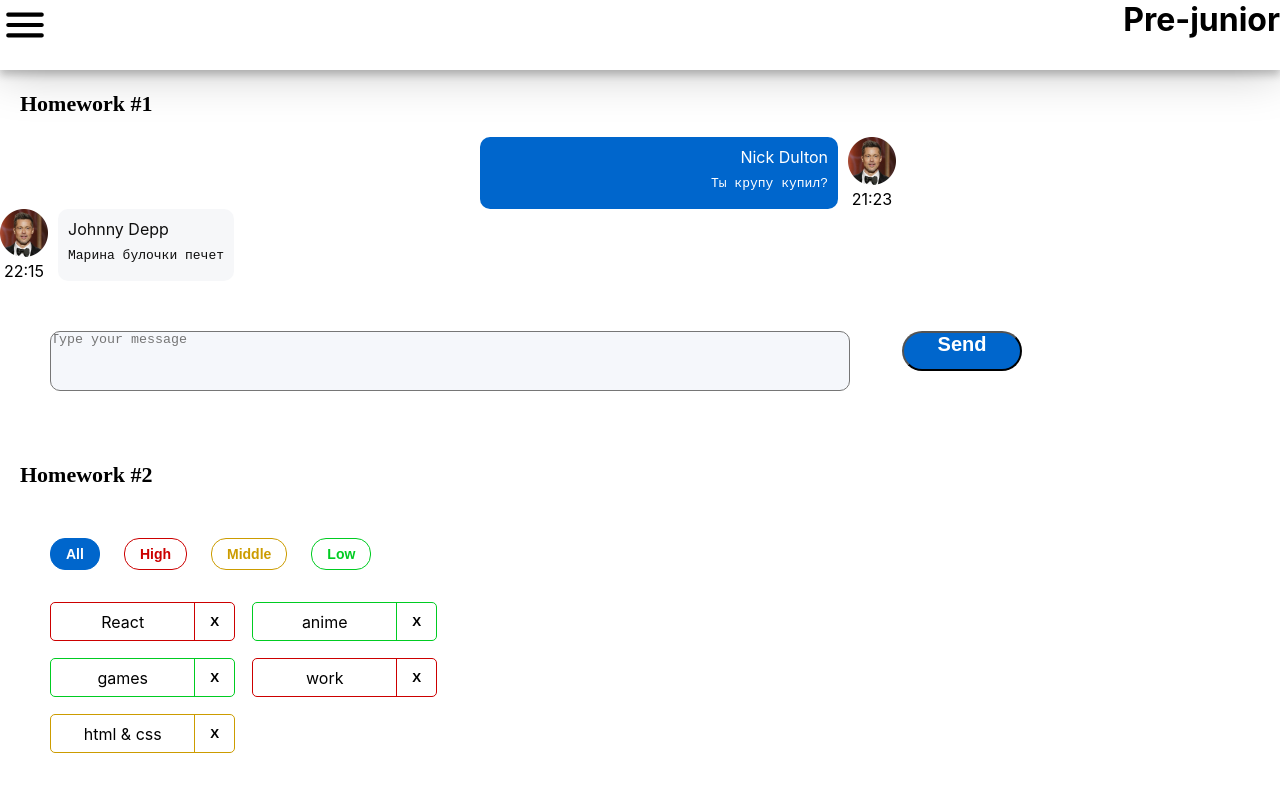
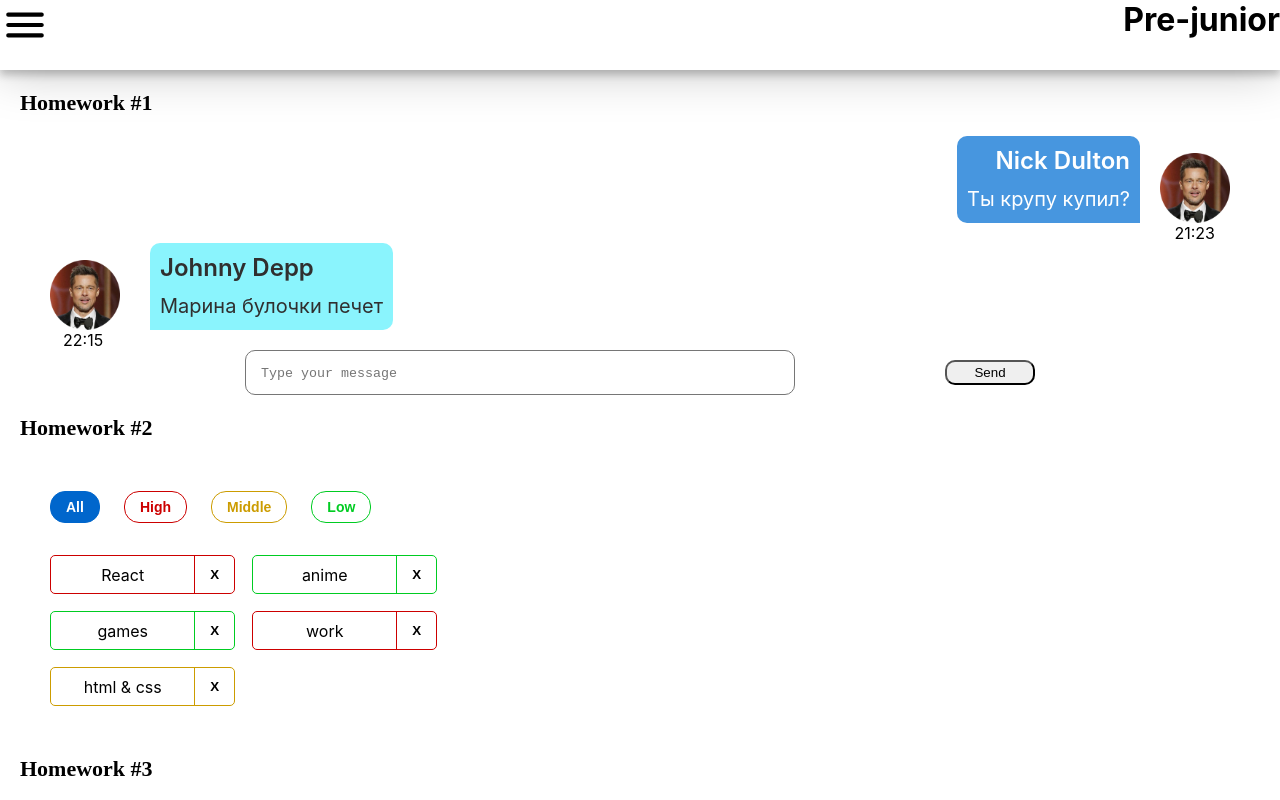
Before and after one commit to Mikhail1530/hws2-master, a React (Create React App) app: page /#/pre-junior in a window 1280 px wide. Shown: the top 800 px of the page. Built offline with nearby package versions, Linux system fonts and the light colour scheme.

Commit message:
HW6 is done

```diff
--- a/src/s1-main/App.module.css
+++ b/src/s1-main/App.module.css
@@ -2,7 +2,7 @@
     display: grid;
     --header_height: 80px;
     background: #FFFFFF;
-    height: 100vh;
+    /* height: 100vh; */
     /* margin: 50px 50px 50px 50px; */
 }
 
@@ -11,23 +11,10 @@
     font-style: normal;
     font-weight: 600;
     font-size: 22px;
-    line-height: 27px;
     margin: 20px 20px 20px 20px;
 }
 
-.hw1 {
-    /* display: grid;
-    grid-template-areas:
-        'm'
-        'f'
-        's';
-    grid-template-rows: 25% 25% 25%;
-    grid-template-columns: 100%;
-    grid-gap: 40px;
-    margin: 50px; */
-    /* row-gap: 320px; */
-
-}
+.hw1 {}
 
 
 
--- a/src/s2-homeworks/hw01/friend-message/FriendMessage.module.css
+++ b/src/s2-homeworks/hw01/friend-message/FriendMessage.module.css
@@ -1,46 +1,43 @@
-.friendMessage {
-    display: grid;
-    grid-template-columns: minmax(max-content) max-content;
-    column-gap: 10px;
-    grid-template-areas:
-        'i t';
-    justify-content: start;
-    /* margin-left: 70%; */
+.friendMessage {}
+
+.image {}
+
+.friendImageAndText {
+    display: flex;
+    align-items: flex-end;
+    gap: 30px;
+    padding-left: 50px;
 }
 
-.image {
-
-    width: 48px;
-    height: 48px;
-
+.friendImageAndText img {
+    height: 70px;
 }
 
-.friendImageAndText {
-    grid-area: i;
-}
-
-.friendImageAndText img {}
-
 .friendText {
-    grid-area: t;
-    display: grid;
-    border-radius: 10px;
-    background: #f6f7f9;
+    background-color: rgb(138, 244, 253);
     padding: 10px;
+    color: white;
+    text-align: left;
+    margin-right: 20px;
+    max-width: 40%;
+    border-radius: 10px 10px 10px 0;
 }
 
 .friendText:after {}
 
 .friendName {
-    color: #0e0e0e;
-    justify-self: start;
+    color: rgb(48, 47, 47);
+    font-weight: 600;
+    margin-bottom: 10px;
+    font-size: 24px;
 }
 
 .friendMessageText {
-    color: #0c0c0c;
-    justify-self: start;
+    color: rgb(48, 47, 47);
+    font-size: 20px;
+    line-height: 28px;
 }
 
 .friendTime {
-    text-align: center;
+    padding-left: 63px;
 }
--- a/src/s2-homeworks/hw01/friend-message/FriendMessage.tsx
+++ b/src/s2-homeworks/hw01/friend-message/FriendMessage.tsx
@@ -12,33 +12,34 @@ const FriendMessage = (props: MessagePropsType) => {
                     src={props.message.user.avatar}
                     className={s.image}
                 />
-                <div id={'hw1-friend-time-' + props.message.id}
-                    className={s.friendTime}
-                >
-                    {props.message.message.time}
+                <div className={s.friendText}>
+                    <div id={'hw1-friend-name-' + props.message.id}
+                        className={s.friendName}  >
+
+                        {props.message.user.name}
+
+                        {/**/}
+                    </div>
+                    <div
+                        id={'hw1-friend-text-' + props.message.id}
+                        className={s.friendMessageText}
+                    >
+                        {props.message.message.text}
+
+                        {/**/}
+                    </div>
 
                 </div>
                 {/**/}
             </div>
 
-            <div className={s.friendText}>
-                <div id={'hw1-friend-name-' + props.message.id}
-                    className={s.friendName}  >
-                    {props.message.user.name}
 
-                    {/**/}
-                </div>
-                <pre
-                    id={'hw1-friend-text-' + props.message.id}
-                    className={s.friendMessageText}
-                >
-                    {props.message.message.text}
-
-                    {/**/}
-                </pre>
+            <div id={'hw1-friend-time-' + props.message.id}
+                className={s.friendTime}
+            >
+                {props.message.message.time}
 
             </div>
-
         </div>
     )
 }
--- a/src/s2-homeworks/hw01/message-sender/MessageSender.module.css
+++ b/src/s2-homeworks/hw01/message-sender/MessageSender.module.css
@@ -1,34 +1,24 @@
 .sendForm {
-    display: grid;
-    /* row-gap: 50px; */
-    grid-template-areas:
-        't b b b b';
-    padding: 50px;
+    display: flex;
+    flex-direction: row;
+    gap: 150px;
+    align-items: center;
+    justify-content: center;
 }
 
 .textarea {
-    display: grid;
-    grid-area: t;
-    width: 800px;
-    height: 60px !important;
-    background: #F5F7FB;
     border-radius: 10px;
+    width: 550px;
+    height: 10px;
     resize: none;
+    padding: 15px;
     overflow: hidden;
 }
 
 .button {
-    display: grid;
-    grid-area: b;
-    /* margin-right: 250px; */
-    width: 120px;
-    height: 40px;
-    background: #0066CC;
-    border-radius: 20px;
-    font-style: normal;
-    font-weight: 600;
-    font-size: 20px;
-    color: #FFFFFF;
+    border-radius: 10px;
+    width: 90px;
+    height: 25px;
 }
 
 
--- a/src/s2-homeworks/hw01/message/Message.module.css
+++ b/src/s2-homeworks/hw01/message/Message.module.css
@@ -1,47 +1,45 @@
-.message {
-    display: grid;
-    grid-template-columns: minmax(max-content, 40%) max-content;
-    column-gap: 10px;
-    grid-template-areas:
-        't i';
-    justify-content: flex-end;
-    margin-right: 30%;
+.message {}
+
+.image {}
+
+.imageAndText {
+    display: flex;
+    flex-direction: row-reverse;
+    align-items: flex-end;
+    padding-right: 50px;
 }
 
-.image {
-    width: 48px;
-    height: 48px;
+.imageAndText img {
+    height: 70px;
 }
 
-.imageAndText {
-    grid-area: i;
-
-}
-
-.imageAndText img {}
-
 .text {
-    grid-area: t;
-    display: grid;
-    border-radius: 10px;
-    background: #0066CC;
+    background-color: rgb(71, 150, 223);
     padding: 10px;
+    color: white;
+    text-align: right;
+    margin-right: 20px;
+    max-width: 40%;
+    border-radius: 10px 10px 0 10px;
 }
 
 .text:after {}
 
 .name {
-    color: #FFFFFF;
-    justify-self: end;
-
+    color: rgb(255, 255, 255);
+    font-weight: 600;
+    margin-bottom: 10px;
+    font-size: 24px;
 }
 
 .messageText {
-    color: #FFFFFF;
-    justify-self: end;
-
+    color: rgb(255, 255, 255);
+    font-size: 20px;
+    line-height: 28px;
 }
 
 .time {
-    text-align: center;
+    align-items: end;
+    text-align: right;
+    padding-right: 65px;
 }
--- a/src/s2-homeworks/hw01/message/Message.tsx
+++ b/src/s2-homeworks/hw01/message/Message.tsx
@@ -17,27 +17,27 @@ const Message = (props: MessagePropsType) => {
                     src={props.message.user.avatar}
                     className={s.image}
                 />
-                <div id={'hw1-time-' + props.message.id} className={s.time}>
-                    {props.message.message.time}
+                <div className={s.text}>
+                    <div id={'hw1-name-' + props.message.id} className={s.name}>
+                        {props.message.user.name}
 
-                    {/**/}
+                        {/**/}
+                    </div>
+                    <div id={'hw1-text-' + props.message.id} className={s.messageText}>
+                        {props.message.message.text}
+
+                        {/**/}
+                    </div>
+
                 </div>
             </div>
 
-            <div className={s.text}>
-                <div id={'hw1-name-' + props.message.id} className={s.name}>
-                    {props.message.user.name}
 
-                    {/**/}
-                </div>
-                <pre id={'hw1-text-' + props.message.id} className={s.messageText}>
-                    {props.message.message.text}
+            <div id={'hw1-time-' + props.message.id} className={s.time}>
+                {props.message.message.time}
 
-                    {/**/}
-                </pre>
-
+                {/**/}
             </div>
-
         </div>
     )
 }
--- a/src/s2-homeworks/hw04/common/c2-SuperButton/SuperButton.module.css
+++ b/src/s2-homeworks/hw04/common/c2-SuperButton/SuperButton.module.css
@@ -19,8 +19,9 @@
 }
 
 .secondary {
-    color: #FFFFFF;
-
+    background-color: #FFFFFF;
+    border: 1px solid #0066cc;
+    color: #0066cc;
 }
 
 .default {}
@@ -37,12 +38,18 @@
     background: #640101;
 }
 
-.secondary:hover {}
+.secondary:hover {
+    background-color: #E5F0FA;
+}
 
 
-.default:active {}
+.default:active {
+    background: #0059B2;
+}
 
-.secondary:active {}
+.secondary:active {
+    background: #C9E5FF;
+}
 
 .red:active {}
 
--- a/src/s2-homeworks/hw05/pages/Junior.tsx
+++ b/src/s2-homeworks/hw05/pages/Junior.tsx
@@ -1,4 +1,5 @@
 import React from 'react'
+import HW6 from '../../hw06/HW6'
 // import HW6 from '../../hw06/HW6'
 // import HW7 from '../../hw07/HW7'
 // import HW8 from '../../hw08/HW8'
@@ -7,7 +8,7 @@ import React from 'react'
 function Junior() {
     return (
         <div id={'hw5-page-junior'}>
-            {/*<HW6 />*/}
+            <HW6 />
             {/*<HW7 />*/}
             {/*<HW8 />*/}
             {/*<HW9 />*/}
--- a/src/s2-homeworks/hw06/HW6.module.css
+++ b/src/s2-homeworks/hw06/HW6.module.css
@@ -1,5 +1,7 @@
 .buttonsContainer {
+    display: flex;
+    margin-top: 20px;
+    gap: 20px;
 }
 
-.editableSpanContainer {
-}
+.editableSpanContainer {}
--- a/src/s2-homeworks/hw06/HW6.tsx
+++ b/src/s2-homeworks/hw06/HW6.tsx
@@ -18,8 +18,8 @@ const HW6 = () => {
         saveState<string>('hw6-editable-span-value', value)
     }
     const restore = () => {
-        // делают студенты
-
+        let restoreValue = restoreState<string>('hw6-editable-span-value', value)
+        setValue(restoreValue)
     }
 
     return (
@@ -35,7 +35,7 @@ const HW6 = () => {
                         onChangeText={setValue}
                         spanProps={{
                             id: 'hw6-editable-span',
-                            defaultText: 'enter text...',
+                            defaultText: 'Edit text',
                         }}
                     />
                 </div>
--- a/src/s2-homeworks/hw06/common/c4-SuperEditableSpan/SuperEditableSpan.module.css
+++ b/src/s2-homeworks/hw06/common/c4-SuperEditableSpan/SuperEditableSpan.module.css
@@ -1,11 +1,16 @@
 .spanBlock {
+    display: flex;
+    gap: 10px;
 }
 
 .span {
+    color: #0080FF;
+    font-size: 16px;
 }
 
 .input {
+    font-size: 16px;
+    padding-left: 12px;
 }
 
-.pen {
-}
+.pen {}
```
Also changed, not shown: src/s2-homeworks/hw06/common/c4-SuperEditableSpan/SuperEditableSpan.tsx (+6 -6 lines).
